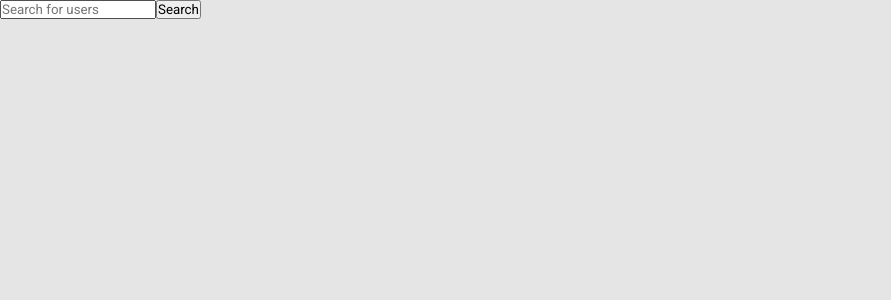
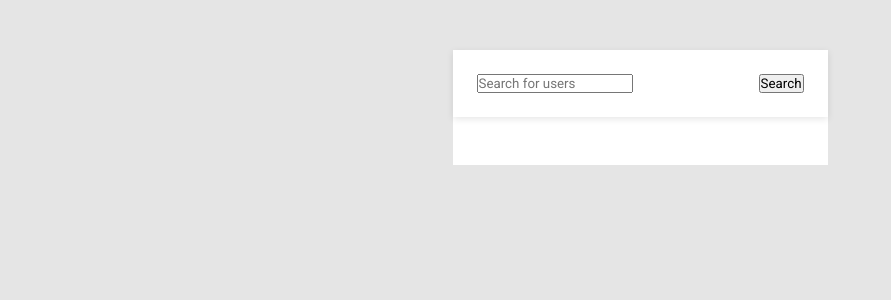
Before and after one commit to drzamich/github-badge, a React (Create React App) app: page / in a window 1280 px wide. Shown: the top 300 px of the page, without its empty margins (0-891 px from the left). Built offline with nearby package versions, Linux system fonts and the light colour scheme.

Commit message:
feat: style the containers; center the content;

```diff
--- a/src/App.tsx
+++ b/src/App.tsx
@@ -6,9 +6,11 @@ import { Loading } from './Loading';
 import { Search } from './Search';
 import { UserApiResponse } from './interfaces';
 import { getResponse } from './apiHandler';
-import { GlobalStyle } from './styles';
+import { Color, GlobalStyle } from './styles';
 
 const Container = styled.div`
+  background: ${Color.White};
+  padding: 24px;
 `;
 
 const App: React.FC = () => {
--- a/src/Search.tsx
+++ b/src/Search.tsx
@@ -1,7 +1,14 @@
 import React from 'react';
 import styled from 'styled-components';
+import { Color } from './styles';
 
 const Container = styled.div`
+  background: ${Color.White};
+  padding: 24px;
+  display: flex;
+  justify-content: space-between;
+  box-shadow: 0px 2px 7px rgba(0, 0, 0, 0.1);
+  position: relative;
 `;
 
 const Input = styled.input`
--- a/src/styles.ts
+++ b/src/styles.ts
@@ -26,5 +26,15 @@ export const GlobalStyle = createGlobalStyle`
   }
   body {
     background: ${Color.Mercury};
+    display: flex;
+    align-items: center;
+    justify-content: center;
+  }
+  #root {
+    width: 100%;
+    max-width: 375px;
+    display: flex;
+    flex-direction: column;
+    padding: 50px 0;
   }
 `;
```
